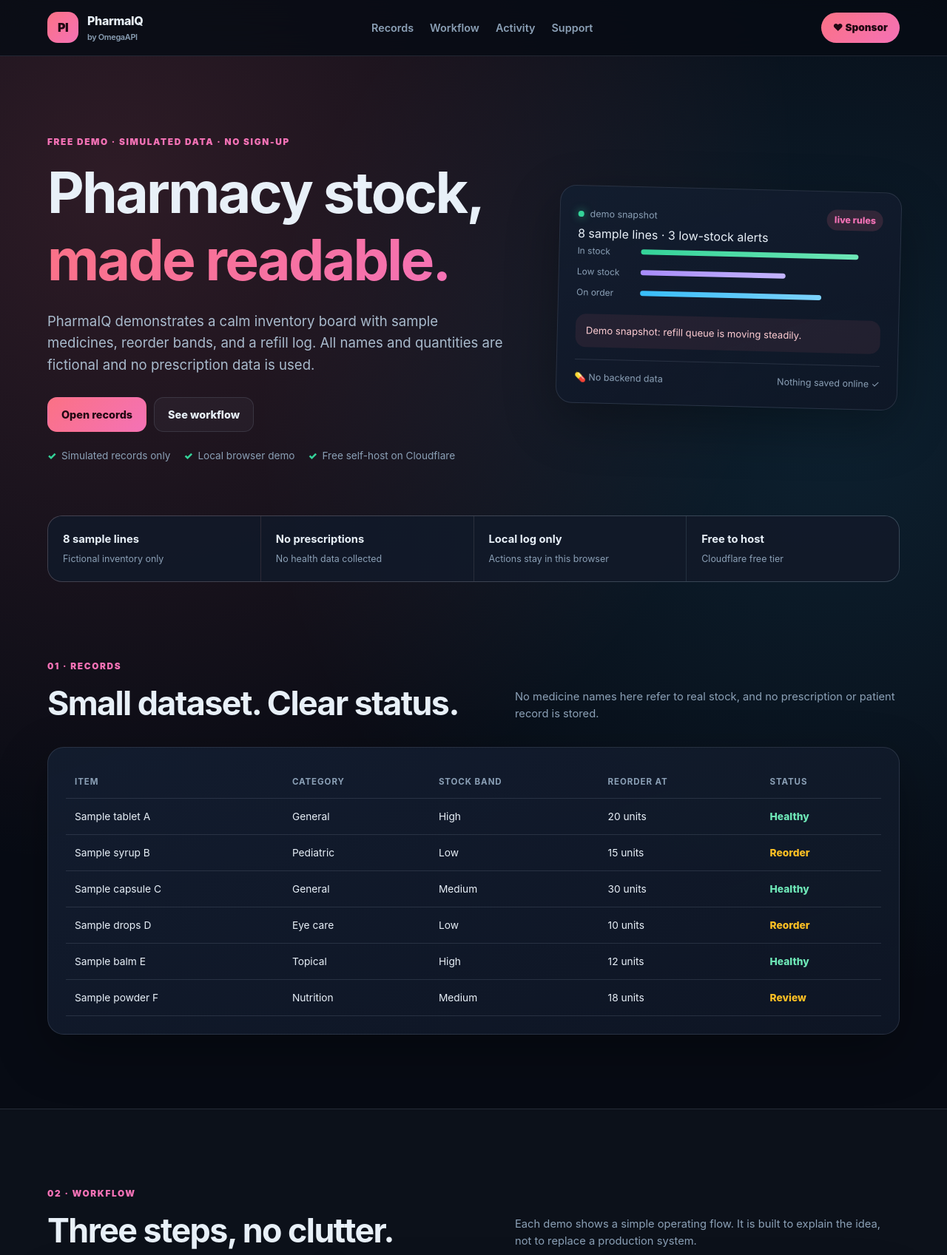
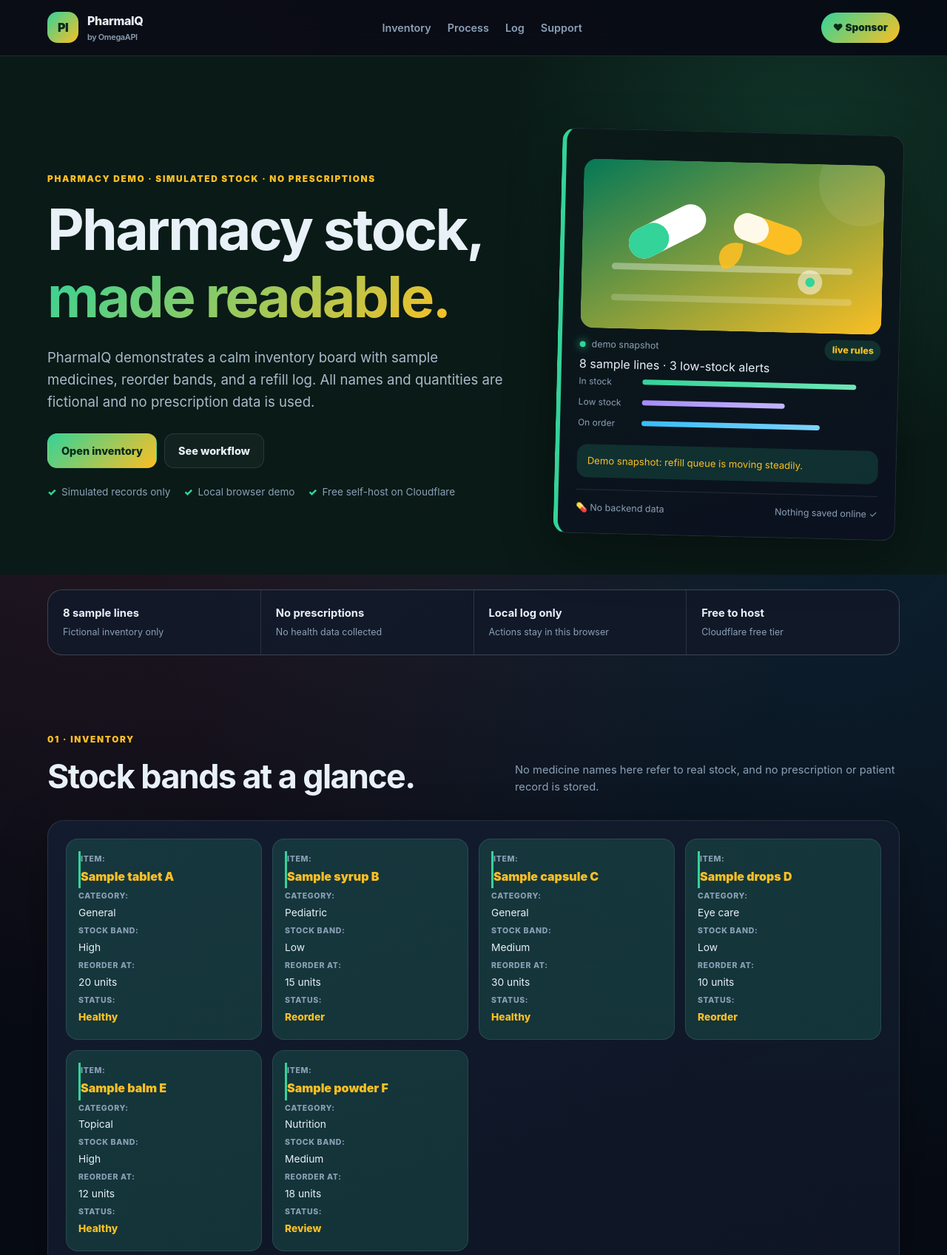
Before and after one commit to omegaapi-india/pharmaiq-pharmacy-demo, a website with bundled scripts: page index.html in a window 1280 px wide. Shown: the top 1697 px of the page at 74% size. Built offline with nearby package versions, Linux system fonts and the light colour scheme.

Commit message:
Add category-specific themes, layouts, and local SVG illustrations

```diff
--- a/assets/app.js
+++ b/assets/app.js
@@ -48,7 +48,8 @@ function renderRecords() {
   byId('record-body').innerHTML = demo.rows.map((row) => (
     '<tr>' + row.map((cell, index) => {
       const className = index === row.length - 1 ? ' class="status-cell' + (/review|reorder|due|busy|break|maintenance/i.test(cell) ? ' review' : '') + '"' : '';
-      return '<td' + className + '>' + escapeHtml(cell) + '</td>';
+      const label = ' data-label="' + escapeHtml(demo.tableHead[index]) + '"';
+      return '<td' + label + className + '>' + escapeHtml(cell) + '</td>';
     }).join('') + '</tr>'
   )).join('');
 }
--- /dev/null
+++ b/assets/theme.css
@@ -0,0 +1,47 @@
+/* PharmaIQ — distinct theme layer. Local SVG art only. */
+body.theme-pharma {
+  --accent: #34d399;
+  --accent-2: #fbbf24;
+  --accent-ink: #052a1c;
+  --accent-soft: #34d39926;
+  --theme-bg: #0a1a16;
+}
+body.theme-pharma .eyebrow { color: var(--accent-2); }
+body.theme-pharma h1 span { background: linear-gradient(135deg, var(--accent), var(--accent-2)); background-clip: text; color: transparent; }
+body.theme-pharma .brand-mark,
+body.theme-pharma .header-cta,
+body.theme-pharma .button.primary { background: linear-gradient(135deg, var(--accent), var(--accent-2)); color: var(--accent-ink); border-color: transparent; }
+body.theme-pharma .site-nav a:hover { color: var(--accent-2); }
+body.theme-pharma .mini-tag { background: var(--accent-soft); color: var(--accent-2); }
+body.theme-pharma .dot.green { background: var(--accent); box-shadow: 0 0 12px var(--accent); }
+body.theme-pharma .hero { background: radial-gradient(circle at 85% 20%, var(--accent-soft), transparent 34%), var(--theme-bg); }
+body.theme-pharma .hero-card { background: linear-gradient(160deg, var(--theme-bg), #0b1120); }
+body.theme-pharma .mini-note { background: var(--accent-soft); color: var(--accent-2); }
+body.theme-pharma .section.soft { background: var(--accent-soft); }
+body.theme-pharma .data-table .status-cell { color: var(--accent-2); }
+body.theme-pharma .data-table .status-cell.review { color: #fbbf24; }
+body.theme-pharma .workflow-card span { color: var(--accent-2); }
+body.theme-pharma .log-item { border-left: 3px solid var(--accent); }
+body.theme-pharma .hero-art,
+body.theme-pharma .flow-banner img { display: block; width: 100%; height: auto; border-radius: 16px; }
+body.theme-pharma .hero-art { margin: 16px 0 8px; }
+body.theme-pharma .flow-banner { display: grid; grid-template-columns: minmax(0, 1.2fr) minmax(0, .8fr); gap: 18px; align-items: center; margin-top: 20px; padding: 18px; border: 1px solid var(--line); border-radius: 20px; background: rgba(8, 13, 24, .55); }
+body.theme-pharma .flow-banner p { margin: 0; color: #a9bbcd; font-size: .86rem; }
+body.theme-pharma .hero-card { border-radius: 18px; border-left: 6px solid var(--accent); }
+body.theme-pharma .data-table tbody td:first-child { border-left: 3px solid var(--accent); }
+@media (max-width: 780px) {
+  body.theme-pharma .flow-banner { grid-template-columns: 1fr; }
+  body.theme-pharma .hero-card { transform: none; }
+}
+
+
+/* LAYOUT: pharmacy shelves */
+body.theme-pharma .data-table thead { position: absolute; width: 1px; height: 1px; overflow: hidden; clip: rect(0 0 0 0); }
+body.theme-pharma .data-table, body.theme-pharma .data-table tbody, body.theme-pharma .data-table tr, body.theme-pharma .data-table td { display: block; width: 100%; }
+body.theme-pharma .data-table tbody { display: grid; grid-template-columns: repeat(auto-fit, minmax(210px, 1fr)); gap: 14px; }
+body.theme-pharma .data-table tr { padding: 16px; border: 1px solid var(--line); border-radius: 16px; background: var(--accent-soft); }
+body.theme-pharma .data-table td { border: 0; padding: 3px 0; }
+body.theme-pharma .data-table td::before { content: attr(data-label) ': '; display: block; margin-bottom: 2px; color: var(--muted); font-size: .66rem; font-weight: 800; letter-spacing: .06em; text-transform: uppercase; }
+body.theme-pharma .data-table td:first-child { border-left: 0; font-size: 1rem; font-weight: 900; color: var(--accent-2); }
+body.theme-pharma .workflow-card { border-left: 4px solid var(--accent-2); }
+body.theme-pharma .action-grid { grid-template-columns: 1fr; }
--- a/index.html
+++ b/index.html
@@ -5,22 +5,23 @@
   <meta name="viewport" content="width=device-width, initial-scale=1">
   <meta name="author" content="Krishna Prakash Ojha (Leon) — OmegaAPI">
   <meta name="description" content="Privacy-safe pharmacy inventory demo with simulated medicines, stock bands, and refill workflow.">
-  <meta name="theme-color" content="#070b14">
+  <meta name="theme-color" content="#047857">
   <title>PharmaIQ — Privacy-safe pharmacy inventory demo with simulated medicines, stock bands, and refill workflow. by OmegaAPI</title>
   <link rel="stylesheet" href="/assets/styles.css">
   <link rel="stylesheet" href="/assets/demo.css">
+  <link rel="stylesheet" href="/assets/theme.css">
   <script type="module" src="/assets/app.js"></script>
 </head>
-<body>
+<body class="theme-pharma">
   <header class="site-header">
     <a class="brand" href="#top" aria-label="PharmaIQ home">
       <span class="brand-mark">PI</span>
       <span class="brand-name">PharmaIQ<small>by OmegaAPI</small></span>
     </a>
     <nav class="site-nav" aria-label="Main navigation">
-      <a href="#records">Records</a>
-      <a href="#workflow">Workflow</a>
-      <a href="#activity">Activity</a>
+      <a href="#records">Inventory</a>
+      <a href="#workflow">Process</a>
+      <a href="#activity">Log</a>
       <a href="#support">Support</a>
     </nav>
     <a class="header-cta" href="#support">♥ Sponsor</a>
@@ -29,11 +30,11 @@
   <main id="top">
     <section class="hero">
       <div class="hero-copy">
-        <span class="eyebrow">Free demo · Simulated data · No sign-up</span>
+        <span class="eyebrow">PHARMACY DEMO · SIMULATED STOCK · NO PRESCRIPTIONS</span>
         <h1>Pharmacy stock, <span>made readable.</span></h1>
         <p class="lead">PharmaIQ demonstrates a calm inventory board with sample medicines, reorder bands, and a refill log. All names and quantities are fictional and no prescription data is used.</p>
         <div class="hero-actions">
-          <a class="button primary" href="#records">Open records</a>
+          <a class="button primary" href="#records">Open inventory</a>
           <a class="button ghost" href="#workflow">See workflow</a>
         </div>
         <ul class="hero-points">
@@ -43,6 +44,7 @@
         </ul>
       </div>
       <div class="hero-card" aria-label="Demo snapshot">
+        <img class="hero-art" src="/assets/img/hero.svg" alt="PharmaIQ themed illustration">
         <div class="mini-top">
           <span><i class="dot green"></i> demo snapshot</span>
           <span class="mini-tag">live rules</span>
@@ -59,8 +61,8 @@
     <section id="records" class="section">
       <div class="section-head">
         <div>
-          <span class="eyebrow">01 · Records</span>
-          <h2>Small dataset. Clear status.</h2>
+          <span class="eyebrow">01 · Inventory</span>
+          <h2>Stock bands at a glance.</h2>
         </div>
         <p id="safety-note"></p>
       </div>
@@ -75,19 +77,23 @@
     <section id="workflow" class="section soft">
       <div class="section-head">
         <div>
-          <span class="eyebrow">02 · Workflow</span>
-          <h2>Three steps, no clutter.</h2>
+          <span class="eyebrow">02 · Process</span>
+          <h2>From shelf to refill.</h2>
         </div>
         <p>Each demo shows a simple operating flow. It is built to explain the idea, not to replace a production system.</p>
       </div>
       <div id="workflow-grid" class="workflow-grid"></div>
+      <div class="flow-banner">
+        <img src="/assets/img/flow.svg" alt="PharmaIQ process illustration">
+        <p>A sample shelf with made-up lines and reorder bands. Nothing is connected to a real pharmacy system.</p>
+      </div>
     </section>
 
     <section id="activity" class="section">
       <div class="section-head">
         <div>
-          <span class="eyebrow">03 · Activity</span>
-          <h2>Try a local action.</h2>
+          <span class="eyebrow">03 · Log</span>
+          <h2>Log a local pharmacy action.</h2>
         </div>
         <p>Pick a row, then run an action. The log is stored in this browser only and can be cleared any time.</p>
       </div>
```
Also changed, not shown: tests/demo.test.js (+19 -0 lines), README.md, assets/img/flow.svg (added), assets/img/hero.svg (added).
